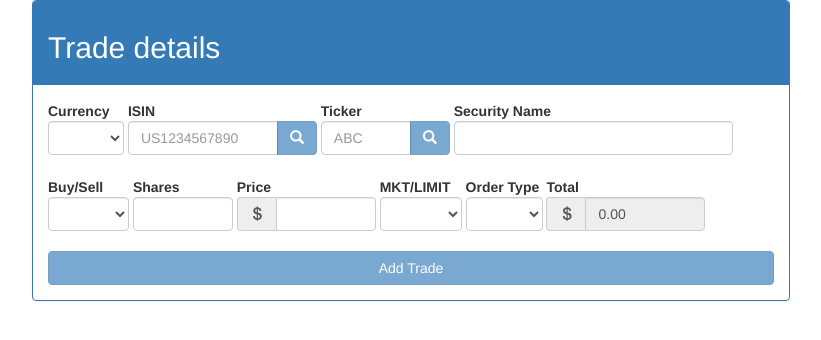
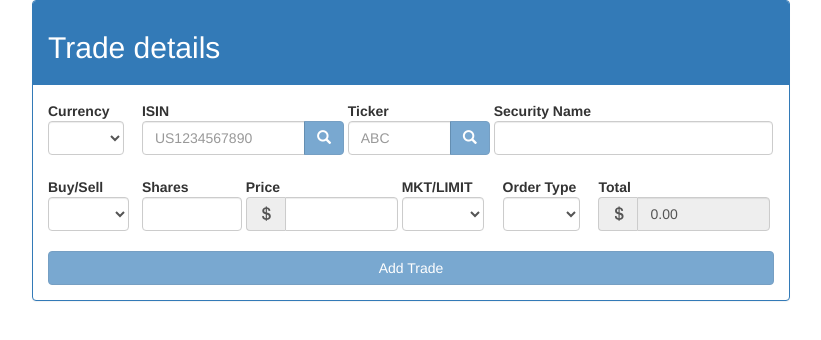
Before and after one commit to kareemhalabi/aitrading, a Flask app: page / in a window 1280 px wide. Shown: the top 340 px of the page, without its empty margins (229-1050 px from the left). Run offline with Flask 2, Linux system fonts and the light colour scheme; some libraries are stand-ins or nearby versions.

Commit message:
Convert form element px to % and refactor html attributes to have id first

```diff
--- a/static/trade.html
+++ b/static/trade.html
@@ -18,28 +18,28 @@
             <h2>Trade details</h2>
         </div>
         <div class="panel-body">
-            <form class="form-inline" autocomplete="off" id="trade_form">
+            <form id="trade_form" class="form-inline" autocomplete="off">
                 <fieldset>
                     <div class="alert alert-dismissible alert-danger" style="display: none">
                         <button type="button" class="close" onclick="$(this).parent().hide(500)">&times;</button>
                         <h4>Oh snap!</h4>
                         <p id="error_message"></p>
                     </div>
-                    <div class="form-group">
+                    <div id="currency_group" class="form-group">
                         <label for="currency" class="control-label">Currency</label>
                         <br>
-                        <select class="form-control" id="currency" oninput="currencyHandler()">
+                        <select id="currency" class="form-control" oninput="currencyHandler()">
                             <option disabled selected style="display: none"></option>
                             <option value="CAD">CAD</option>
                             <option value="USD">USD</option>
                         </select>
                     </div>
 
-                    <div class="form-group" id="isin_group">
+                    <div id="isin_group" class="form-group">
                         <label for="isin" class="control-label">ISIN</label>
                         <br>
                         <div class="input-group">
-                            <input type="text" class="form-control" id="isin" maxlength="13" placeholder="US1234567890"
+                            <input id="isin" type="text" class="form-control" maxlength="13" placeholder="US1234567890"
                                    oninput="isinInputHandler($(this))">
                             <div class="input-group-btn">
                                 <button id="isin_btn" class="btn btn-primary" type="button" onclick="searchByIsin()"
@@ -52,11 +52,11 @@
                         </div>
                     </div>
 
-                    <div class="form-group" id="ticker_group">
+                    <div id="ticker_group" class="form-group">
                         <label for="ticker" class="control-label">Ticker</label>
                         <br>
                         <div class="input-group">
-                            <input type="text" class="form-control" id="ticker" maxlength="6" placeholder="ABC"
+                            <input id="ticker" type="text" class="form-control" maxlength="6" placeholder="ABC"
                                    oninput="tickerInputHandler($(this))">
                             <div class="input-group-btn">
                                 <button id="ticker_btn" class="btn btn-primary" type="button" onclick="searchByTicker()"
@@ -71,16 +71,17 @@
                     <div id="sec_name_group" class="form-group">
                         <label for="sec_name" class="control-label">Security Name</label>
                         <br>
-                        <textarea rows="1" class="form-control" id="sec_name" oninput="secNameInputHandler($(this))" style="resize: none;"></textarea>
+                        <textarea id="sec_name" rows="1" class="form-control" oninput="secNameInputHandler($(this))"
+                                  style="resize: none;"></textarea>
                     </div>
 
                     <br class="hidden-xs">
                     <br class="hidden-xs">
 
-                    <div class="form-group">
+                    <div id="buy_sell_group" class="form-group">
                         <label for="buy_sell" class="control-label">Buy/Sell</label>
                         <br>
-                        <select class="form-control" id="buy_sell" oninput="selectHandler($(this))">
+                        <select id="buy_sell" class="form-control" oninput="selectHandler($(this))">
                             <option disabled selected style="display: none"></option>
                             <option>BUY</option>
                             <option>SELL</option>
@@ -90,7 +91,7 @@
                     <div id="shares_group" class="form-group">
                         <label for="shares" class="control-label">Shares</label>
                         <br>
-                        <input type="number" class="form-control" id="shares" min="1" step="1"
+                        <input id="shares" type="number" class="form-control" min="1" step="1"
                                oninput="sharesInputHandler($(this))">
                     </div>
 
@@ -100,24 +101,24 @@
                         <div class="input-group">
                             <span class="input-group-addon"><span class="glyphicon glyphicon-usd"></span></span>
                             <!-- Using tel, since when using "number", NaN results in empty value-->
-                            <input type="tel" class="form-control" id="price" oninput="priceInputHandler($(this))">
+                            <input id="price" type="tel" class="form-control" oninput="priceInputHandler($(this))">
                         </div>
                     </div>
 
-                    <div class="form-group">
-                        <label for="mkt-limit" class="control-label">MKT/LIMIT</label>
+                    <div id="mkt_limit_group" class="form-group">
+                        <label for="mkt_limit" class="control-label">MKT/LIMIT</label>
                         <br>
-                        <select class="form-control" id="mkt-limit" oninput="selectHandler($(this))">
+                        <select id="mkt_limit" class="form-control" oninput="selectHandler($(this))">
                             <option disabled selected style="display: none"></option>
                             <option value="MKT">MKT</option>
                             <option value="LIMIT">LIMIT</option>
                         </select>
                     </div>
 
-                    <div class="form-group">
+                    <div id="order_type_group" class="form-group">
                         <label for="order-type" class="control-label">Order Type</label>
                         <br>
-                        <select class="form-control" id="order-type" oninput="selectHandler($(this))">
+                        <select id="order-type" class="form-control" oninput="selectHandler($(this))">
                             <option disabled selected style="display: none"></option>
                             <option value="GTC">GTC</option>
                             <option value="DAY">DAY</option>
@@ -132,7 +133,7 @@
                         <br>
                         <div class="input-group">
                             <span class="input-group-addon"><span class="glyphicon glyphicon-usd"></span></span>
-                            <input class="form-control" id="total" value="0.00" readonly>
+                            <input id="total" class="form-control" value="0.00" readonly>
                         </div>
                     </div>
 
--- a/static/trading_styles.css
+++ b/static/trading_styles.css
@@ -1,27 +1,48 @@
 /* Styling to override bootstrap */
 @media screen and (min-width: 768px) {
-  #isin {
-    width: 150px;
+
+    #currency_group, #buy_sell_group {
+        width: 12.3969%;
     }
 
-  #ticker {
-    width: 90px;
+    #isin_group {
+        width: 27.8241%;
+    }
+
+    #ticker_group {
+        width: 19.5595%;
     }
 
     #sec_name {
-    width: 279px;
+        width: 100%;
+    }
+
+    #sec_name_group {
+        width: 38.4303%;
     }
 
     #shares {
-    width: 100px;
+        width: 100%;
     }
 
-  #price {
-    width: 100px;
+    #shares_group {
+        width: 13.7743%;
     }
 
-  #total {
-    width: 120px;
+    #price_group {
+        width: 20.9370%;
+    }
+
+    #mkt_limit_group {
+        width: 13.3611%;
+    }
+
+    #order_type_group {
+        width: 12.6724%;
+    }
+
+    #total_group {
+        width: 23.6918%;
     }
 
     #form_container {
@@ -29,6 +50,7 @@
     }
 }
 
+/* Styles for loader */
 .loader {
     border: 3px solid #ffffff;
     border-radius: 50%;
@@ -41,11 +63,19 @@ animation: spin 2s linear infinite;
 }
 
 @-webkit-keyframes spin {
-0% { -webkit-transform: rotate(0deg); }
-100% { -webkit-transform: rotate(360deg); }
+    0% {
+        -webkit-transform: rotate(0deg);
+    }
+    100% {
+        -webkit-transform: rotate(360deg);
+    }
 }
 
 @keyframes spin {
-0% { transform: rotate(0deg); }
-100% { transform: rotate(360deg); }
+    0% {
+        transform: rotate(0deg);
     }
+    100% {
+        transform: rotate(360deg);
+    }
+}
```
Lines whose indentation alone changed are shown as unchanged.
